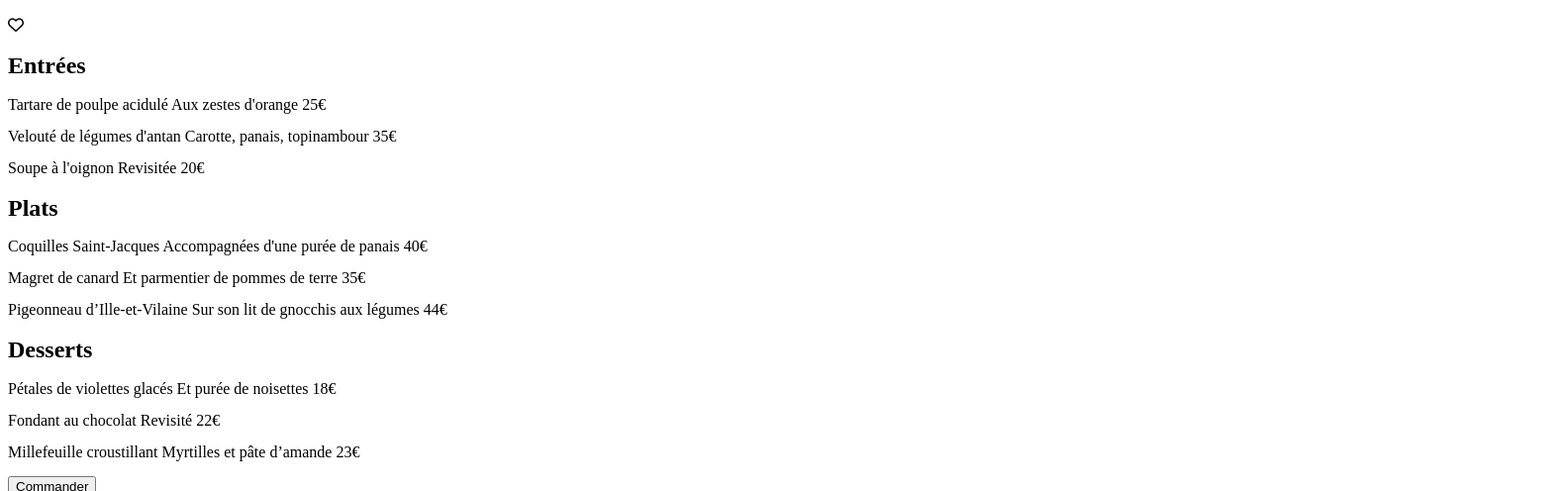
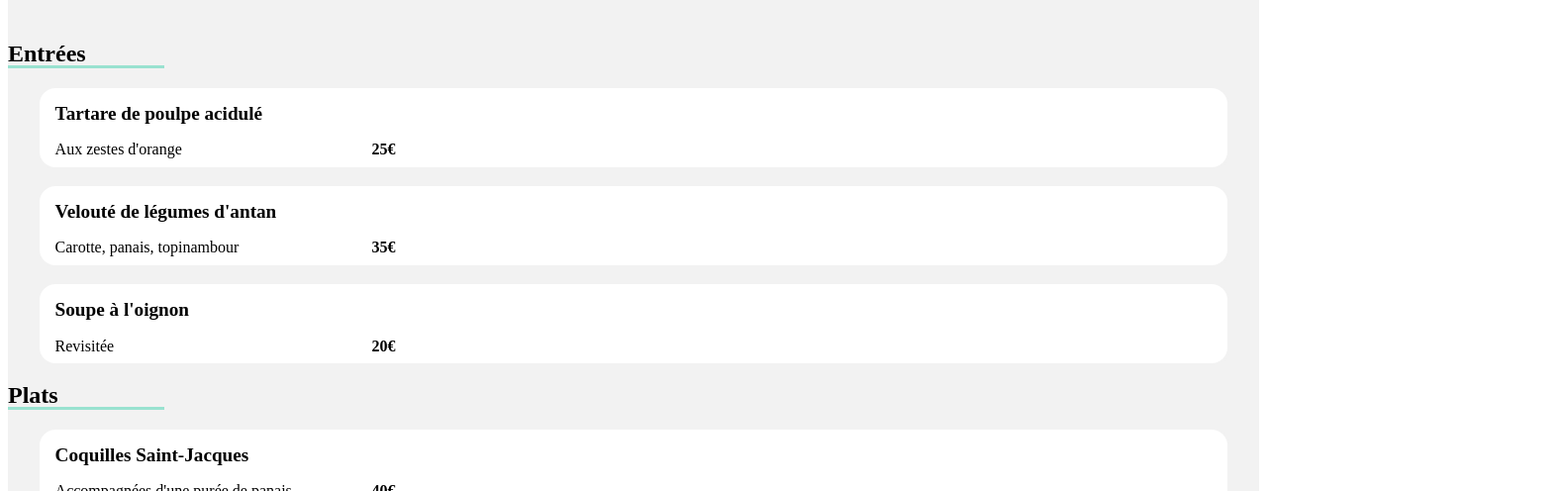
Before and after one commit to Marion3191/fabrismarion_3_07072021, a plain HTML site: page Alafrancaise.html in a window 1280 px wide. Shown: the part 415-911 px from the top of the page at 99% size, 1576 px wide, since content can reach past the window. Drawn offline with Linux system fonts and the light colour scheme; a web font is replaced by a local one.

Commit message:
css menu / indentation naming html

```diff
--- a/Alafrancaise.html
+++ b/Alafrancaise.html
@@ -19,59 +19,60 @@
         </header>
 
     <main class="main-restaurant">
+
         <img class="main-restaurant__image" src="images/A-la-francaise.jpg" alt="Alafrancaise">
-        <section class="main_restaurant__card">
-        <h1 class="main-restaurant-card__title">À la française</h1>
-        <i class="main-restaurants-title__card__icon far fa-heart"></i>
+        <section class="main-restaurant__card">
+        <h1 class="main-restaurant__card__title">À la française</h1>
+        <i class="main-restaurant-title__card__icon far fa-heart"></i>
 
         <h2 class="main-restaurant__bands__subtitle">Entrées</h2>
-            <div class="main_restaurant__band">
-               <p> Tartare de poulpe acidulé
-                Aux zestes d'orange
-                25€</p>
+            <div class="main-restaurant__band">
+               <p class="main-restaurant__band__title"> Tartare de poulpe acidulé</p>
+               <p class="main-restaurant__band__text">Aux zestes d'orange</p>
+                <p class="main-restaurant__band__price">25€</p>
             </div>
-            <div class="main_restaurant__band">
-                <p> Velouté de légumes d'antan
-                    Carotte, panais, topinambour
-                    35€</p>
+            <div class="main-restaurant__band">
+                <p class="main-restaurant__band__title"> Velouté de légumes d'antan</p>
+                <p class="main-restaurant__band__text">  Carotte, panais, topinambour</p>
+                <p class="main-restaurant__band__price">35€</p>
             </div>
-            <div class="main_restaurant__band">
-                <p>Soupe à l'oignon
-                    Revisitée
-                    20€</p>
+            <div class="main-restaurant__band">
+                <p class="main-restaurant__band__title">Soupe à l'oignon</p>
+                <p class="main-restaurant__band__text">  Revisitée</p>
+                <p class="main-restaurant__band__price">20€</p>
             </div>
 
-            <h2 class="main-restaurant-card__subtitle">Plats</h2>
-                <div class="main_restaurant__band">
-                    <p>Coquilles Saint-Jacques
-                        Accompagnées d'une purée de panais
-                        40€</p>
+            <h2 class="main-restaurant__bands__subtitle">Plats</h2>
+                <div class="main-restaurant__band">
+                    <p class="main-restaurant__band__title">Coquilles Saint-Jacques</p>
+                    <p class="main-restaurant__band__text">   Accompagnées d'une purée de panais</p>
+                    <p class="main-restaurant__band__price">40€</p>
                 </div>
-                <div class="main_restaurant__band">
-                    <p>Magret de canard
-                        Et parmentier de pommes de terre
-                        35€</p>
+                <div class="main-restaurant__band">
+                    <p class="main-restaurant__band__title">Magret de canard</p>
+                    <p class="main-restaurant__band__text">  Et parmentier de pommes de terre</p>
+                    <p class="main-restaurant__band__price">35€</p>
                 </div>
-                <div class="main_restaurant__band">
-                    <p> Pigeonneau d’Ille-et-Vilaine
-                        Sur son lit de gnocchis aux légumes
-                        44€</p>
+                <div class="main-restaurant__band">
+                    <p class="main-restaurant__band__title"> Pigeonneau d’Ille-et-Vilaine</p>
+                    <p class="main-restaurant__band__text">  Sur son lit de gnocchis aux légumes</p>
+                    <p class="main-restaurant__band__price">44€</p>
                 </div>
-            <h2 class="main-restaurant-card__subtitle">Desserts</h2>
-                <div class="main_restaurant__band">
-                    <p>Pétales de violettes glacés
-                        Et purée de noisettes
-                        18€</p>
+            <h2 class="main-restaurant__bands__subtitle">Desserts</h2>
+                <div class="main-restaurant__band">
+                    <p class="main-restaurant__band__title">Pétales de violettes glacés</p>
+                    <p class="main-restaurant__band__text">  Et purée de noisettes</p>
+                    <p class="main-restaurant__band__price">18€</p>
                 </div>
-            <div class="main_restaurant__band">
-                <p>Fondant au chocolat
-                    Revisité
-                    22€</p>
+            <div class="main-restaurant__band">
+                <p class="main-restaurant__band__title">Fondant au chocolat</p>
+                <p class="main-restaurant__band__text"> Revisité</p>
+                <p class="main-restaurant__band__price">22€</p>
             </div>
-            <div class="main_restaurant__band">
-                <p>Millefeuille croustillant
-                    Myrtilles et pâte d’amande
-                    23€</p>
+            <div class="main-restaurant__band">
+                <p class="main-restaurant__band__title">Millefeuille croustillant</p>
+                <p class="main-restaurant__band__text"> Myrtilles et pâte d’amande</p>
+                <p class="main-restaurant__band__price">23€</p>
             </div>
 
             <input class="main-button" type="button" value="Commander"/>
--- a/css/layout/acceuil/footer.css
+++ b/css/layout/acceuil/footer.css
@@ -18,8 +18,11 @@
 }
 
 .footer-list__links__link{
-text-decoration: none;
-color: var(--white-color);
+    font-size: 1rem;
+    font-weight: 900;
+    text-decoration: none;
+    color: var(--white-color);
+    padding-left:1rem;
 }
 
 .footer-list__links__icon {
--- a/css/layout/acceuil/main.css
+++ b/css/layout/acceuil/main.css
@@ -27,8 +27,8 @@
     width: 8%;
     height: 2rem;
     position:relative;
-    top:4rem;
-    left: 1.5rem;
+    top:4.5rem;
+    left: 1rem;
 }
 
 :root{
@@ -42,8 +42,8 @@
     justify-content: center;
     border-radius: 1rem;
     box-shadow:var(--box-shadow);
-    width: 80%;
-    height: 4rem;
+    width: 85%;
+    height: 5rem;
     border:none;
 
 }
--- a/css/layout/menu1/footer.css
+++ b/css/layout/menu1/footer.css
@@ -3,7 +3,7 @@
     .footer-list{
         background-color:rgb(49, 49, 49) ;
         width: 100%;
-        height: 20rem;
+        height: 14rem;
     }
     .footer-list__logo{
         width: 100px;
@@ -18,8 +18,11 @@
     }
 
     .footer-list__links__link{
-    text-decoration: none;
-    color: var(--white-color);
+        font-size: 1rem;
+        font-weight: 900;
+        text-decoration: none;
+        color: var(--white-color);
+        padding-left:1rem;
     }
 
     .footer-list__links__icon {
--- a/css/layout/menu1/main.css
+++ b/css/layout/menu1/main.css
@@ -4,6 +4,72 @@
     height: 20rem;
 }
 
-.main_restaurant__card{
-    border-radius: 3rem;
+.main-restaurant__card{
+    background-color: var(--background-color);
+    width: 100%;
+    height: 80rem;
+    border-top-left-radius: 3rem;
+    border-top-right-radius: 3rem;
+    position:relative;
+    top: -5rem;
+
+
 }
+
+.main-restaurant__card__title{
+   padding-top: 2rem;
+   padding-left:1rem;
+   font-size: 2rem;
+}
+
+.main-restaurant-title__card__icon{
+    position: relative;
+    left: 22rem;
+    bottom: 3.5rem;
+    font-size: 2rem;
+}
+
+.main-restaurant__bands__subtitle{
+    border-bottom: 3px solid#99E2D0 ;
+    width: calc(100% / 8);
+}
+
+.main-restaurant__band{
+    background-color: var(--white-color);
+    margin: auto;
+    width: 95%;
+    height: 5rem;
+    box-shadow:1px 1px 1px 1px #f2f2f2;
+    border-radius: 1rem;
+}
+
+.main-restaurant__band__title{
+    padding-top:var(--spacing-xs);
+    font-size: 1.2rem;
+    font-weight: 900;
+    padding-left: var(--spacing-xs);
+}
+
+.main-restaurant__band__text{
+    padding-left: var(--spacing-xs);
+}
+
+.main-restaurant__band__price{
+    position: relative;
+    left: 21rem;
+    bottom: 2rem;
+    font-weight: 900;
+}
+
+.main-button{
+    width: 50%;
+    height: 3rem;
+    color: var(--white-color);
+    font-size: 1rem;
+    background:linear-gradient(to bottom right, #ff79da, #9356dc);
+    border-radius:2rem;
+    border: none;
+    cursor: pointer;
+    margin-top: 3rem;
+    margin-left: 6rem;
+}
```
